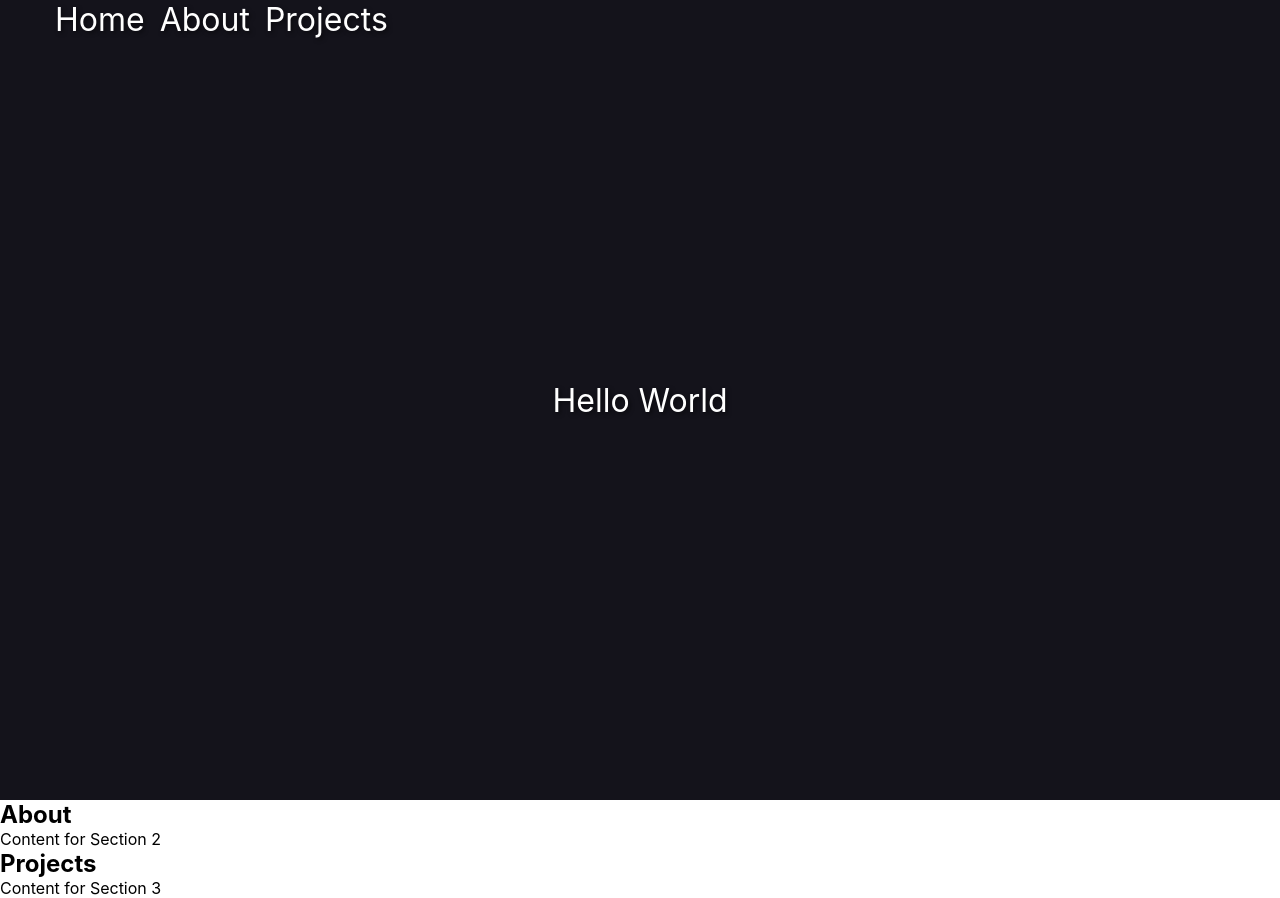
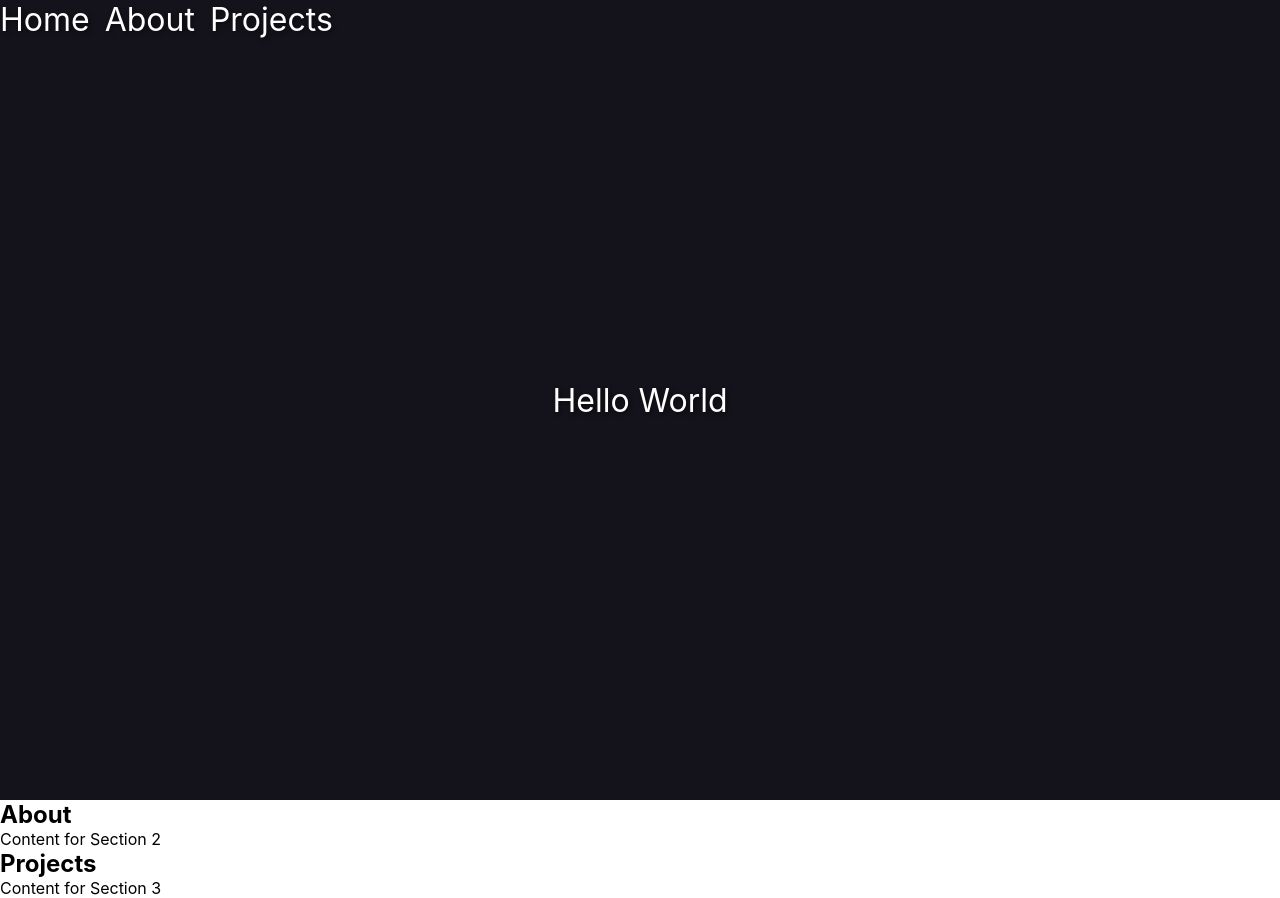
Before and after one commit to RohanFredriksson/RohanFredriksson.github.io, a React (Create React App) app: page / in a window 1280 px wide. Built offline with nearby package versions, Linux system fonts and the light colour scheme.

Commit message:
Changed navigation styles.

```diff
--- a/src/App.js
+++ b/src/App.js
@@ -1,4 +1,4 @@
-import React from "react";
+import React, { useEffect } from 'react';
 
 import { Home } from './sections/Home.jsx';
 
@@ -6,6 +6,11 @@ import { Home } from './sections/Home.jsx';
 import './App.css';
 
 function App() {
+
+  useEffect(() => {
+    document.title = 'Rohan Fredriksson';
+  }, []);
+
   return (
     <div style={{overflowX: 'hidden'}}>
       <section id="home"><Home/></section>
--- a/src/components/Navigation.jsx
+++ b/src/components/Navigation.jsx
@@ -8,7 +8,7 @@ function Navigation() {
   };
 
   return (
-      <ul style={{position: 'absolute', height: 100}}>
+      <ul className="navigation">
         <li onClick={() => scroll('home')}>Home</li>
         <li onClick={() => scroll('about')}>About</li>
         <li onClick={() => scroll('projects')}>Projects</li>
--- a/src/index.css
+++ b/src/index.css
@@ -16,14 +16,17 @@ code {
     monospace;
 }
 
-ul {
+.navigation {
   margin: 0px;
+  padding: 0px;
+  position: 'absolute';
+  height: 100px;
 }
 
-ul li {
+.navigation > * {
   list-style-type: none;
   float: left;
-  padding-left: 15px;
+  padding-right: 15px;
 }
 
 .container {
```
Also changed, not shown: src/sections/About.jsx (added), src/sections/Footer.jsx (added), src/sections/Projects.jsx (added).
